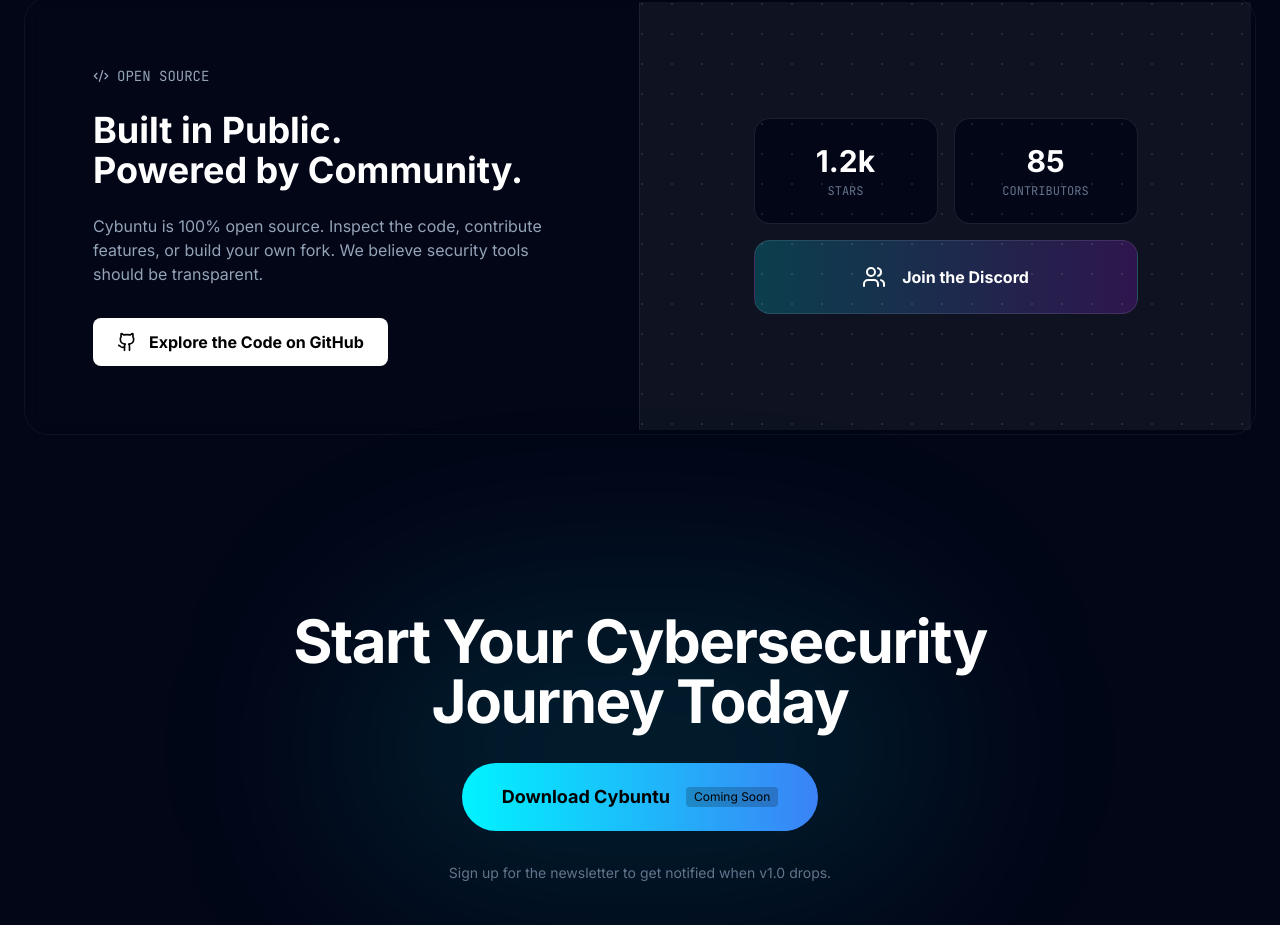
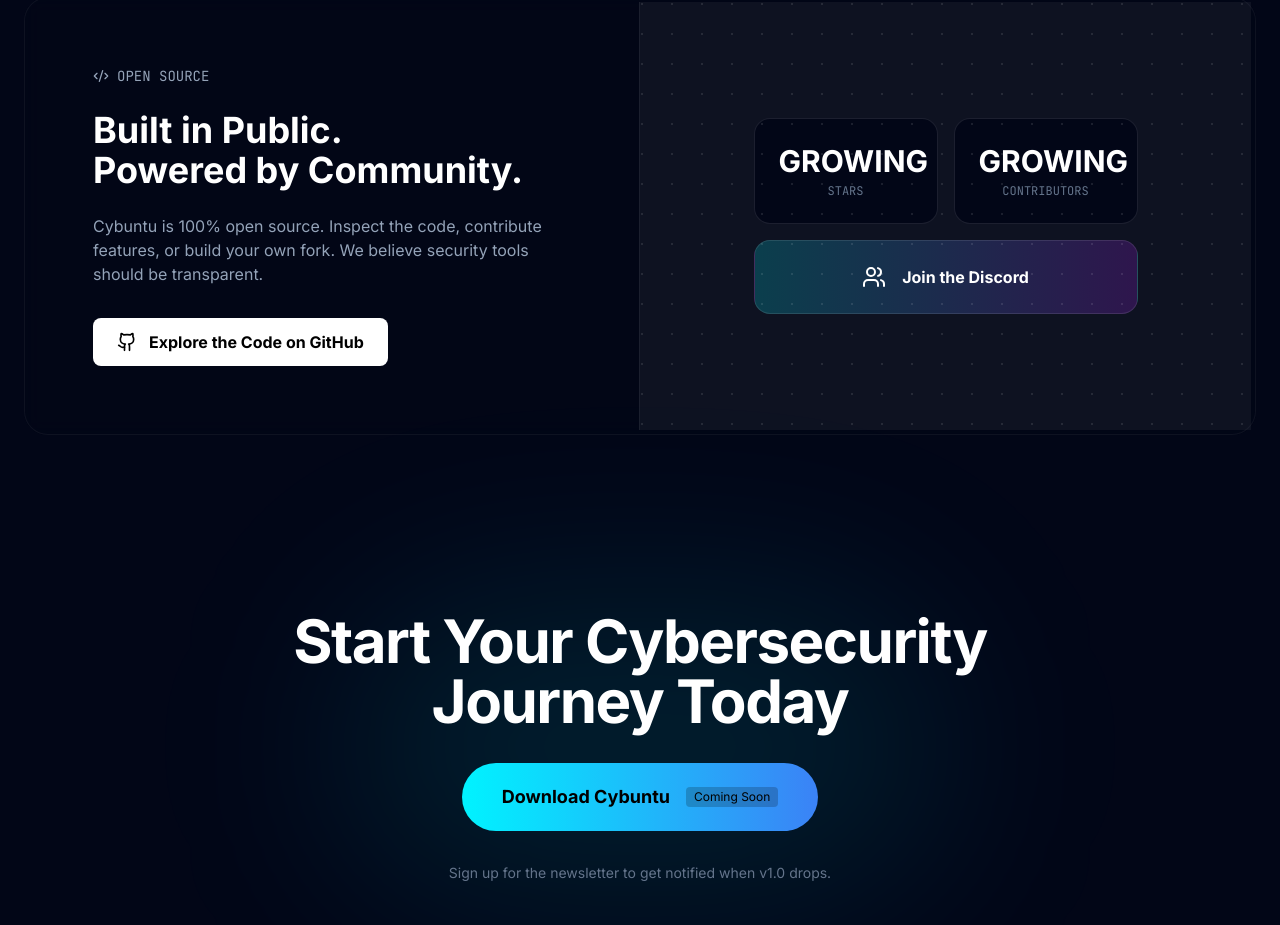
Before and after one commit to Broken-Kaddu/website-cybuntu, a React (Vite) app: page / in a window 1280 px wide. Shown: the part 2617-3542 px from the top of the page. Built offline with nearby package versions, Linux system fonts and the light colour scheme.

Commit message:
Update CommunitySection.tsx

```diff
--- a/components/CommunitySection.tsx
+++ b/components/CommunitySection.tsx
@@ -35,11 +35,11 @@
 
             <div className="grid grid-cols-2 gap-4 w-full max-w-sm">
                <div className="bg-cyber-dark p-6 rounded-2xl border border-white/10 text-center">
-                  <div className="text-3xl font-bold text-white mb-1">1.2k</div>
+                  <div className="text-3xl font-bold text-white mb-1">GROWING</div>
                   <div className="text-xs text-slate-500 font-mono">STARS</div>
                </div>
                <div className="bg-cyber-dark p-6 rounded-2xl border border-white/10 text-center">
-                  <div className="text-3xl font-bold text-white mb-1">85</div>
+                  <div className="text-3xl font-bold text-white mb-1">GROWING</div>
                   <div className="text-xs text-slate-500 font-mono">CONTRIBUTORS</div>
                </div>
                <div className="col-span-2 bg-gradient-to-r from-cyber-neonCyan/20 to-cyber-neonPurple/20 p-6 rounded-2xl border border-white/10 flex items-center justify-center gap-4">
```
